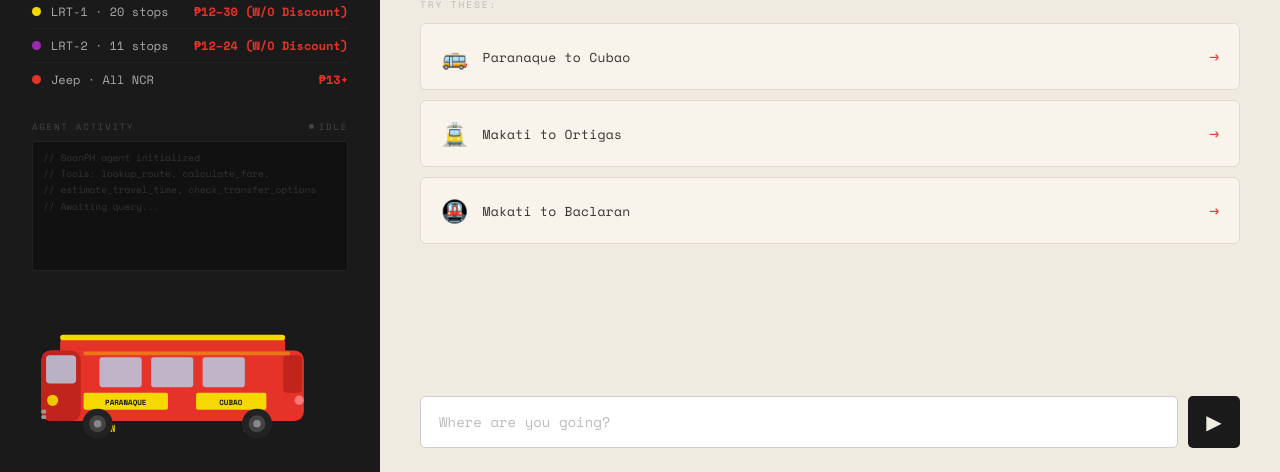
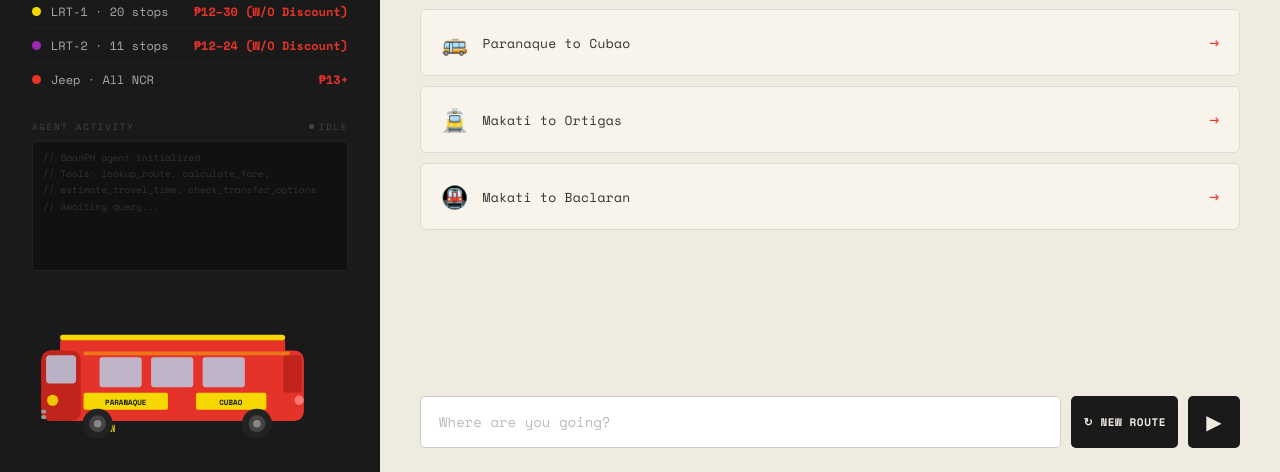
Before and after one commit to jenenerz/Saan, a website: page index.html in a window 1280 px wide. Shown: the part 328-800 px from the top of the page. Drawn offline with nearby package versions, Linux system fonts and the light colour scheme.

Commit message:
moved new route button to input bar

```diff
--- a/index.html
+++ b/index.html
@@ -460,6 +460,7 @@ body {
 
 .input-field {
   flex: 1;
+  min-width: 200px;
   font-family: 'Space Mono', monospace;
   font-size: 14px;
   color: #111;
@@ -497,6 +498,31 @@ body {
 .send-btn:active { transform: scale(0.95); }
 .send-btn:disabled { opacity: 0.35; cursor: not-allowed; }
 .send-btn:disabled:hover { background: #1A1A1A; }
+
+.new-route-btn {
+  width: auto;
+  min-width: 52px;
+  background: #1A1A1A;
+  border: none;
+  border-radius: 5px;
+  cursor: pointer;
+  display: flex;
+  align-items: center;
+  justify-content: center;
+  color: #F0EBE0;
+  font-size: 11px;
+  font-family: 'Space Mono', monospace;
+  padding: 0 12px;
+  font-weight: 700;
+  letter-spacing: 0.05em;
+  text-transform: uppercase;
+  transition: background 0.15s, transform 0.1s;
+  flex-shrink: 0;
+  white-space: nowrap;
+}
+
+.new-route-btn:hover { background: #E63329; }
+.new-route-btn:active { transform: scale(0.95); }
 
 /* AGENT LOG (hidden sidebar on left bottom) */
 .agent-log-section {
@@ -582,7 +608,9 @@ body {
   .empty-state { padding: 24px 20px 16px; }
   .big-question { font-size: 48px; }
   .msg-user, .msg-bot-wrap { padding: 16px 20px; }
-  .input-bar { padding: 12px 20px 20px; }
+  .input-bar { padding: 12px 20px 20px; gap: 8px; }
+  .input-field { min-width: 120px; }
+  .new-route-btn { font-size: 9px; min-width: 44px; padding: 0 8px; }
 }
 </style>
 </head>
@@ -693,7 +721,6 @@ body {
     <!-- TOP BAR -->
     <div style="flex-shrink:0;display:flex;align-items:center;justify-content:space-between;padding:12px 40px;border-bottom:1px solid #E0DAD0;">
       <span style="font-size:10px;letter-spacing:0.15em;text-transform:uppercase;color:#999;">Commute Planner</span>
-      <button onclick="goHome()" style="font-family:'Space Mono',monospace;font-size:10px;letter-spacing:0.1em;background:none;border:1px solid #CCC;border-radius:4px;padding:6px 14px;cursor:pointer;color:#555;transition:all 0.15s;" onmouseover="this.style.borderColor='#111';this.style.color='#111'" onmouseout="this.style.borderColor='#CCC';this.style.color='#555'">↩ NEW ROUTE</button>
     </div>
 
     <!-- CHAT / EMPTY -->
@@ -739,6 +766,7 @@ body {
         onkeydown="handleKey(event)"
         oninput="autoGrow(this)"
       ></textarea>
+      <button class="new-route-btn" onclick="goHome()" title="New Route">↻ New Route</button>
       <button class="send-btn" id="sendBtn" onclick="sendMessage()" title="Send">▶</button>
     </div>
 
```
